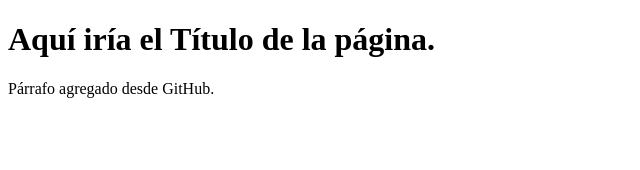
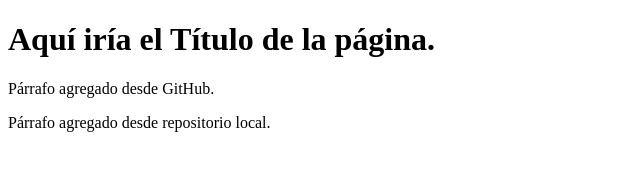
Before and after one commit to abel-beltrand/CursoGitconVSC, a plain HTML site: page index.html in a window 1280 px wide. Shown: the whole page, without its empty margins (0-640 px from the left). Drawn offline with Linux system fonts and the light colour scheme.

Commit message:
Se agregó parráfo desde repositorio local.

```diff
--- a/index.html
+++ b/index.html
@@ -9,5 +9,6 @@
     <body>
         <h1>Aquí iría el Título de la página.</h1>
         <p>Párrafo agregado desde GitHub.</p>
+        <p>Párrafo agregado desde repositorio local.</p>
     </body>
 </html>
```
